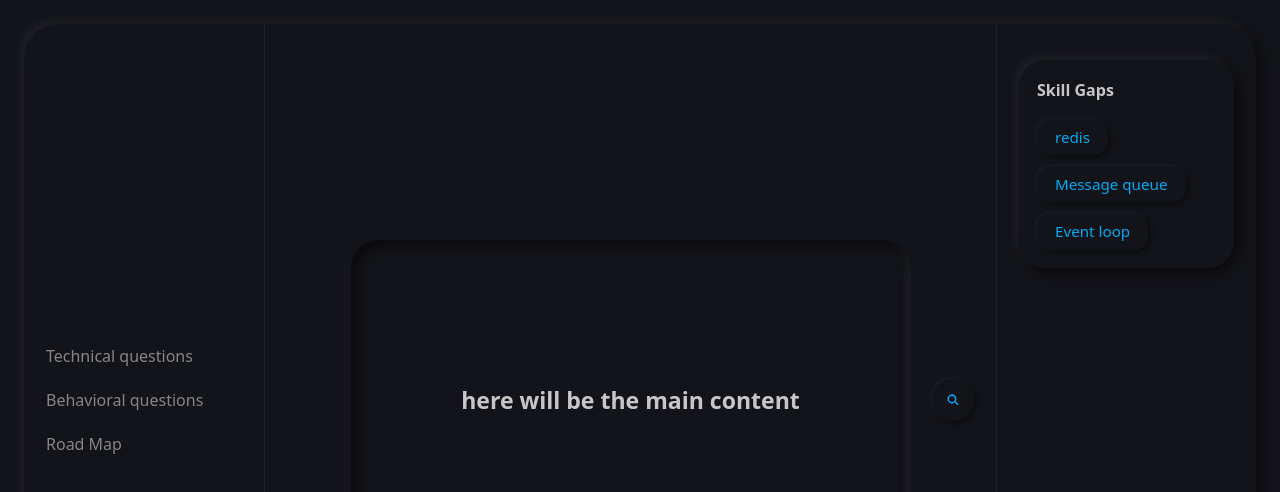
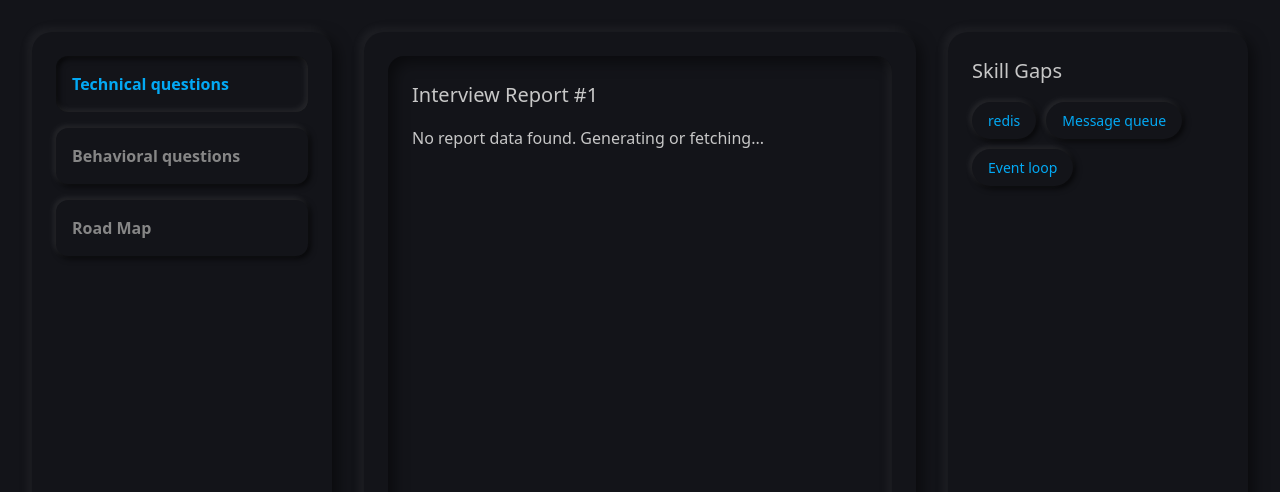
Before and after one commit to indrajeetmandal00/resumeGenAI, a React app in the folder frontend/: page /interview/1 in a window 1280 px wide. Shown: the top 492 px of the page. Built offline with nearby package versions, Linux system fonts and the light colour scheme; the HTML template or start-up script is replaced by a standard one.

Commit message:
updated files

```diff
--- a/frontend/src/features/interview/hooks/userInterview.js
+++ b/frontend/src/features/interview/hooks/userInterview.js
@@ -5,9 +5,8 @@ import { InterviewContext } from "../state/interview.context";
 export const useInterview = () => {
     const context = useContext(InterviewContext);
 
-    if (!context) {
-        throw new Error("useInterview must be used within a InterviewProvider");
-    }
+    if (!context) { throw new Error("useInterview must be used within a InterviewProvider");  }
+
     const { loading, setLoading, report, setReport, reports, setReports } = context;
 
     const handleGenerateReport = async (jobDescription, selfDescription, resumeFile) => {
--- a/frontend/src/features/interview/pages/Interview.css
+++ b/frontend/src/features/interview/pages/Interview.css
@@ -1,208 +1,74 @@
-.interview-shell {
+body {
+  background-color: #131419;
+}
+.neumorphic-shell {
+  display: flex;
+  gap: 2rem;
+  padding: 2rem;
   min-height: 100vh;
-  width: 100%;
+  box-sizing: border-box;
+  background-color: #131419;
+  color: #868686;
+  font-family: system-ui, -apple-system, sans-serif;
+}
+.neumorphic-panel {
+  background: #131419;
+  border-radius: 20px;
+  box-shadow: -5px -5px 10px rgba(255, 255, 255, 0.05), 5px 5px 15px rgba(0, 0, 0, 0.5);
   padding: 24px;
-  background: #131419;
-  color: #868686;
 }
+.panel-left, .panel-right { flex: 1; }
+.panel-center { flex: 2; display: flex; flex-direction: column; }
 
-.interview-template {
-  min-height: calc(100vh - 48px);
-  display: grid;
-  grid-template-columns: 240px minmax(0, 1fr) 260px;
-  background: #131419;
-  border-radius: 34px;
-  box-shadow:
-    -5px -5px 10px rgba(255, 255, 255, 0.05),
-    5px 5px 15px rgba(0, 0, 0, 0.5);
-  overflow: hidden;
-}
-
-.interview-panel {
-  position: relative;
-  padding: 36px 22px;
-}
-
-.interview-panel + .interview-panel {
-  border-left: 1px solid rgba(255, 255, 255, 0.05);
-}
-
-.interview-panel-left {
-  display: flex;
-  align-items: center;
-}
-
-.interview-nav {
+.neumorphic-nav {
   display: flex;
   flex-direction: column;
-  gap: 20px;
-  width: 100%;
+  gap: 16px;
 }
-
-.interview-nav-item {
+.neumorphic-btn {
+  background: #131419;
   border: none;
-  background: transparent;
+  border-radius: 12px;
+  box-shadow: -2px -2px 6px rgba(255, 255, 255, 0.1), 2px 2px 6px rgba(0, 0, 0, 0.8);
+  padding: 16px;
+  font-size: 16px;
+  font-weight: 600;
   color: #868686;
-  font-size: 1rem;
+  cursor: pointer;
   text-align: left;
-  padding: 0;
-  cursor: pointer;
-  transition: transform 0.2s ease, color 0.2s ease;
+  transition: all 0.2s ease;
 }
-
-.interview-nav-item:hover {
+.neumorphic-btn:active {
+  box-shadow: inset -2px -2px 6px rgba(255, 255, 255, 0.1), inset 2px 2px 6px rgba(0, 0, 0, 0.8);
   color: #03a9f4;
-  transform: translateX(4px);
 }
-
-.interview-panel-center {
+.neumorphic-inset-card {
+  background: #131419;
+  border-radius: 16px;
+  box-shadow: inset -5px -5px 10px rgba(255, 255, 255, 0.05), inset 5px 5px 15px rgba(0, 0, 0, 0.5);
+  padding: 24px;
+  flex-grow: 1;
   display: flex;
-  align-items: center;
-  justify-content: center;
+  flex-direction: column;
 }
-
-.interview-search {
-  position: absolute;
-  top: 50%;
-  right: 22px;
-  transform: translateY(-50%);
-  width: 42px;
-  height: 42px;
-  border: none;
-  border-radius: 50%;
-  background: #131419;
-  color: #03a9f4;
-  display: grid;
-  place-items: center;
-  box-shadow:
-    -2px -2px 6px rgba(255, 255, 255, 0.05),
-    2px 2px 6px rgba(0, 0, 0, 0.5);
-  cursor: pointer;
-  transition: 0.1s ease;
-}
-
-.interview-search:active {
-  box-shadow:
-    inset -2px -2px 6px rgba(255, 255, 255, 0.05),
-    inset 2px 2px 6px rgba(0, 0, 0, 0.5);
-}
-
-.interview-search svg {
-  width: 18px;
-  height: 18px;
-}
-
-.interview-content-card {
-  width: min(100%, 560px);
-  min-height: 320px;
-  border-radius: 28px;
-  background: #131419;
-  box-shadow:
-    inset -5px -5px 10px rgba(255, 255, 255, 0.05),
-    inset 5px 5px 15px rgba(0, 0, 0, 0.5);
-  display: flex;
-  align-items: center;
-  justify-content: center;
-  padding: 32px;
-  text-align: center;
-}
-
-.interview-content-card p {
-  font-size: clamp(1.15rem, 1.8vw, 1.9rem);
-  font-weight: 600;
+.neumorphic-inset-card p {
+  margin: 0;
   color: #c7c7c7;
 }
-
-.interview-panel-right {
-  display: flex;
-  align-items: flex-start;
-}
-
-.skill-gaps-card {
-  width: 100%;
-  border-radius: 26px;
-  background: #131419;
-  box-shadow:
-    -5px -5px 10px rgba(255, 255, 255, 0.05),
-    5px 5px 15px rgba(0, 0, 0, 0.5);
-  padding: 18px;
-}
-
-.skill-gaps-card h2 {
-  margin: 0 0 18px;
-  font-size: 1rem;
-  font-weight: 700;
+.skill-gaps-title {
+  margin-top: 0;
+  margin-bottom: 1rem;
+  font-size: 1.25rem;
   color: #c7c7c7;
 }
-
-.skill-gaps-list {
-  display: flex;
-  flex-wrap: wrap;
-  gap: 12px;
+.neumorphic-pill {
+  background: #131419;
+  border-radius: 20px;
+  box-shadow: -2px -2px 6px rgba(255, 255, 255, 0.1), 2px 2px 6px rgba(0, 0, 0, 0.8);
+  padding: 8px 16px;
+  font-size: 14px;
+  font-weight: 500;
+  color: #03a9f4;
+  display: inline-block;
+  margin: 0 10px 10px 0;
 }
-
-.skill-gap-pill {
-  padding: 10px 18px;
-  border-radius: 14px;
-  background: #131419;
-  box-shadow:
-    -2px -2px 6px rgba(255, 255, 255, 0.05),
-    2px 2px 6px rgba(0, 0, 0, 0.5);
-  color: #03a9f4;
-  font-size: 0.95rem;
-  line-height: 1;
-}
-
-@media (max-width: 980px) {
-  .interview-template {
-    grid-template-columns: 1fr;
-  }
-
-  .interview-panel + .interview-panel {
-    border-left: none;
-    border-top: 1px solid rgba(255, 255, 255, 0.05);
-  }
-
-  .interview-panel-left {
-    align-items: flex-start;
-  }
-
-  .interview-nav {
-    flex-direction: row;
-    flex-wrap: wrap;
-  }
-
-  .interview-panel-center {
-    min-height: 420px;
-  }
-
-  .interview-search {
-    top: 28px;
-    right: 22px;
-    transform: none;
-  }
-}
-
-@media (max-width: 640px) {
-  .interview-shell {
-    padding: 14px;
-  }
-
-  .interview-template {
-    min-height: calc(100vh - 28px);
-    border-radius: 24px;
-  }
-
-  .interview-panel {
-    padding: 22px 18px;
-  }
-
-  .interview-content-card {
-    min-height: 240px;
-  }
-
-  .skill-gap-pill {
-    width: 100%;
-    text-align: center;
-  }
-}
--- a/frontend/src/features/interview/pages/Interview.jsx
+++ b/frontend/src/features/interview/pages/Interview.jsx
@@ -1,8 +1,9 @@
-import React from 'react';
+import React, { useState, useEffect } from 'react';
 import './Interview.css';
+import { useParams } from 'react-router';
+import { useInterview } from '../hooks/userInterview';
 
 const menuItems = ['Technical questions', 'Behavioral questions', 'Road Map'];
-const skillGaps = ['redis', 'Message queue', 'Event loop'];
 
 const SearchIcon = () => (
     <svg viewBox="0 0 24 24" aria-hidden="true">
@@ -14,42 +15,109 @@ const SearchIcon = () => (
 );
 
 const Interview = () => {
+    const { id } = useParams();
+    // Assuming your useInterview hook exposes a function to fetch by ID (e.g., fetchReport)
+    const { report, fetchReport, loading } = useInterview();
+    const [activeTab, setActiveTab] = useState(menuItems[0]);
+
+    useEffect(() => {
+        // Fetch the report on mount/refresh if it's missing and we have a valid ID
+        if (id && id !== 'preview' && !report && fetchReport) {
+            fetchReport(id);
+        }
+    }, [id, report, fetchReport]);
+
+    // Safely extract report data whether it's nested in `.data` or at the root
+    const reportData = report?.data || report || null;
+
+    // Dynamic fallback for skill gaps
+    const skillGaps = reportData?.skillGaps || reportData?.skill_gaps || ['redis', 'Message queue', 'Event loop'];
+
+    const renderContent = () => {
+        if (loading) {
+            return <p style={{ color: '#03a9f4' }}>Fetching report data...</p>;
+        }
+
+        if (!reportData) {
+            return <p>No report data found. Generating or fetching...</p>;
+        }
+
+        // Try to match the active tab to standard object keys
+        let content;
+        if (activeTab === 'Technical questions') {
+            content = reportData.technicalQuestions || reportData.technical_questions;
+        } else if (activeTab === 'Behavioral questions') {
+            content = reportData.behavioralQuestions || reportData.behavioral_questions;
+        } else if (activeTab === 'Road Map') {
+            content = reportData.roadMap || reportData.road_map || reportData.roadmap;
+        }
+
+        if (!content) return <p>No data available for {activeTab}.</p>;
+
+        // Dynamically render Arrays, Objects, or flat Strings
+        if (Array.isArray(content)) {
             return (
-        <main className="interview-shell">
-            <section className="interview-template">
-                <aside className="interview-panel interview-panel-left">
-                    <nav className="interview-nav" aria-label="Interview sections">
+                <ul style={{ paddingLeft: '20px', lineHeight: '1.6', color: '#c7c7c7' }}>
+                    {content.map((item, idx) => (
+                        <li key={idx} style={{ marginBottom: '10px' }}>
+                            {typeof item === 'object' ? JSON.stringify(item) : item}
+                        </li>
+                    ))}
+                </ul>
+            );
+        }
+
+        if (typeof content === 'object') {
+            return <pre style={{ whiteSpace: 'pre-wrap', color: '#c7c7c7' }}>{JSON.stringify(content, null, 2)}</pre>;
+        }
+
+        return <p style={{ whiteSpace: 'pre-wrap', lineHeight: '1.6', color: '#c7c7c7' }}>{content}</p>;
+    };
+
+    return (
+        <main className="neumorphic-shell">
+            <aside className="neumorphic-panel panel-left">
+                <nav className="neumorphic-nav" aria-label="Interview sections">
                     {menuItems.map((item) => (
-                            <button key={item} type="button" className="interview-nav-item">
+                        <button
+                            key={item}
+                            type="button"
+                            className="neumorphic-btn"
+                            onClick={() => setActiveTab(item)}
+                            style={{
+                                boxShadow: activeTab === item ? 'inset -2px -2px 6px rgba(255, 255, 255, 0.1), inset 2px 2px 6px rgba(0, 0, 0, 0.8)' : '',
+                                color: activeTab === item ? '#03a9f4' : '#868686'
+                            }}
+                        >
                             {item}
                         </button>
                     ))}
                 </nav>
             </aside>
 
-                <section className="interview-panel interview-panel-center">
-                    <button type="button" className="interview-search" aria-label="Search content">
-                        <SearchIcon />
-                    </button>
-
-                    <div className="interview-content-card">
-                        <p>here will be the main content</p>
+            <section className="neumorphic-panel panel-center">
+                <div className="neumorphic-inset-card">
+                    <h2 className="skill-gaps-title">Interview Report {id && `#${id}`}</h2>
+                    <div style={{ flexGrow: 1, overflowY: 'auto' }}>
+                        {renderContent()}
+                    </div>
                 </div>
             </section>
 
-                <aside className="interview-panel interview-panel-right">
-                    <div className="skill-gaps-card">
-                        <h2>Skill Gaps</h2>
+            <aside className="neumorphic-panel panel-right">
+                <h2 className="skill-gaps-title">Skill Gaps</h2>
                 <div className="skill-gaps-list">
-                            {skillGaps.map((skill) => (
-                                <span key={skill} className="skill-gap-pill">
-                                    {skill}
+                    {skillGaps.length > 0 ? (
+                        skillGaps.map((skill, idx) => (
+                            <span key={idx} className="neumorphic-pill">
+                                {typeof skill === 'object' ? skill.name || JSON.stringify(skill) : skill}
                             </span>
-                            ))}
-                        </div>
+                        ))
+                    ) : (
+                        <p style={{ color: '#868686' }}>No skill gaps identified.</p>
+                    )}
                 </div>
             </aside>
-            </section>
         </main>
     );
 };
```
Also changed, not shown: frontend/src/features/interview/pages/Home.jsx (+34 -34 lines). Lines whose indentation alone changed are shown as unchanged.
